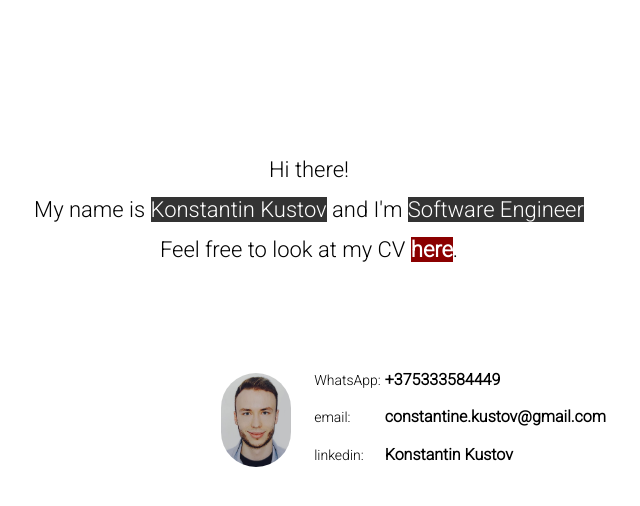
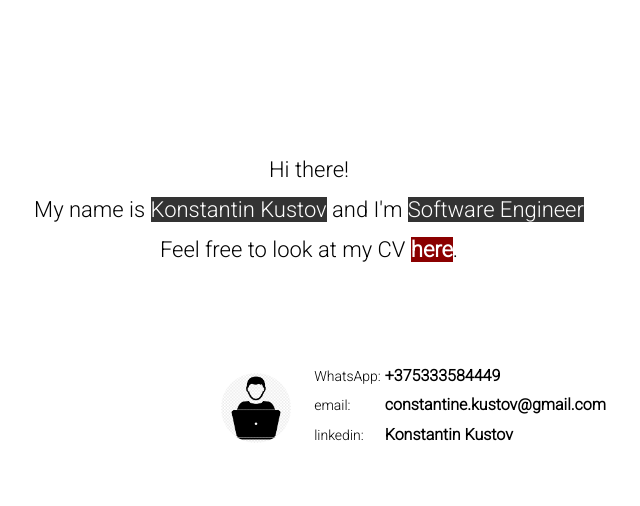
Before and after one commit to CoOstOFF/kustov-CIS, a plain HTML site: page index.html in a window 1280 px wide. Shown: the whole page, without its empty margins (331-971 px from the left). Drawn offline with Linux system fonts and the light colour scheme.

Commit message:
some changes

```diff
--- a/index.html
+++ b/index.html
@@ -5,7 +5,7 @@
 		<title>Konstantin Kustov | Curriculum Vitae</title>
 		<link href='https://fonts.googleapis.com/css?family=Roboto:300,300italic' rel='stylesheet' type='text/css'>
 		<link rel="stylesheet" href="style.css">
-		<link rel="icon" type="image/jpeg" href="cv_avatar.png" />
+		<link rel="icon" type="image/jpeg" href="android.jpg" />
 	</head>
 	<body>
 		<div class="content">
@@ -17,7 +17,7 @@
 			<table>
 				<tr>
 					<td rowspan="3">
-						<img src="cv_avatar.png" alt="Konstantin Kustov" title="Konstantin Kustov"/>
+						<img src="android.jpg" alt="Konstantin Kustov" title="Konstantin Kustov"/>
 					</td>
 					<td>
 						<span>WhatsApp:</span>
```
Also changed, not shown: android.jpg (added), cv_avatar.png (deleted), 4 other files.
